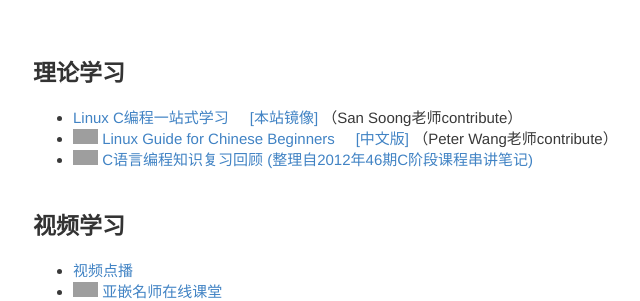
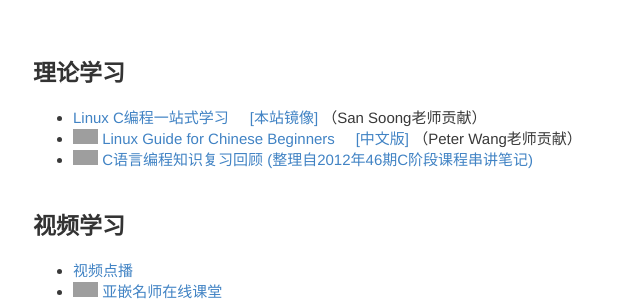
Before and after one commit to akaedu/akaedu.github.com, a Jekyll site: the page built from index.md, in a window 1280 px wide. Shown: the part 163-464 px from the top of the page, without its empty margins (167-807 px from the left). Built offline with Jekyll 4.4.1, drawn with Linux system fonts in a browser that asks for light colours; Markdown is read by kramdown in place of the engine named in the settings; comment, search, counter and statistics services are not loaded; grey boxes are pictures that could not be loaded.

Commit message:
Update index.md

```diff
--- a/index.md
+++ b/index.md
@@ -7,12 +7,12 @@ category: tech
 <ul>
 <li>
   <a href="http://learn.akae.cn/" target="_blank">Linux C编程一站式学习</a> &nbsp; &nbsp;
-  <a href="/book/" target="_blank">[本站镜像]</a> （San Soong老师contribute）
+  <a href="/book/" target="_blank">[本站镜像]</a> （San Soong老师贡献）
 </li>
 <li>
   <img border="0" src="http://www.akaedu.org/img/new2.gif" width="25" height="15">
   <a href="http://happypeter.github.com/LGCB/book/index.html" target="_blank">Linux Guide for Chinese Beginners</a> &nbsp; &nbsp;
-  <a href="http://happypeter.github.com/LGCB/book/zh/" target="_blank">[中文版]</a> （Peter Wang老师contribute）
+  <a href="http://happypeter.github.com/LGCB/book/zh/" target="_blank">[中文版]</a> （Peter Wang老师贡献）
 </li>
 <li>
   <img border="0" src="http://www.akaedu.org/img/new2.gif" width="25" height="15">
```
